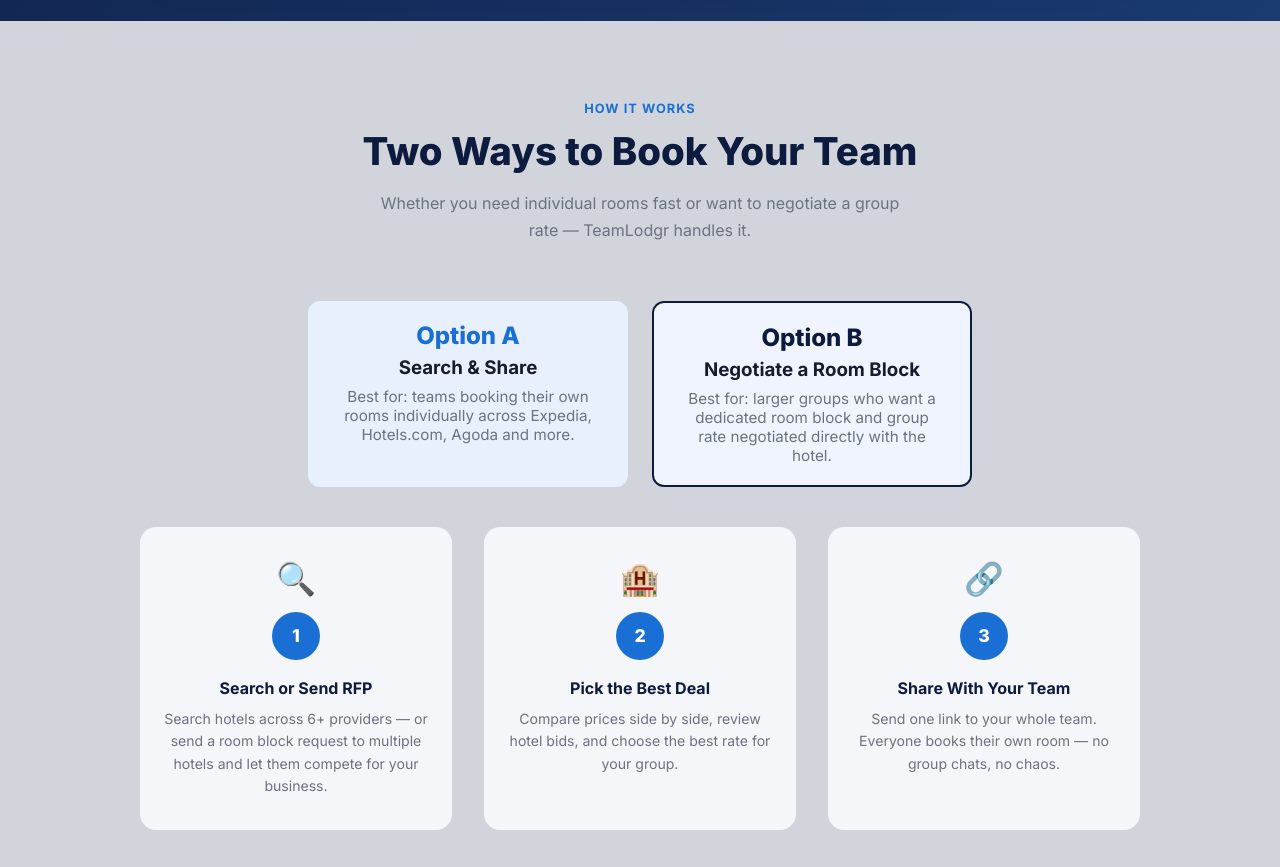
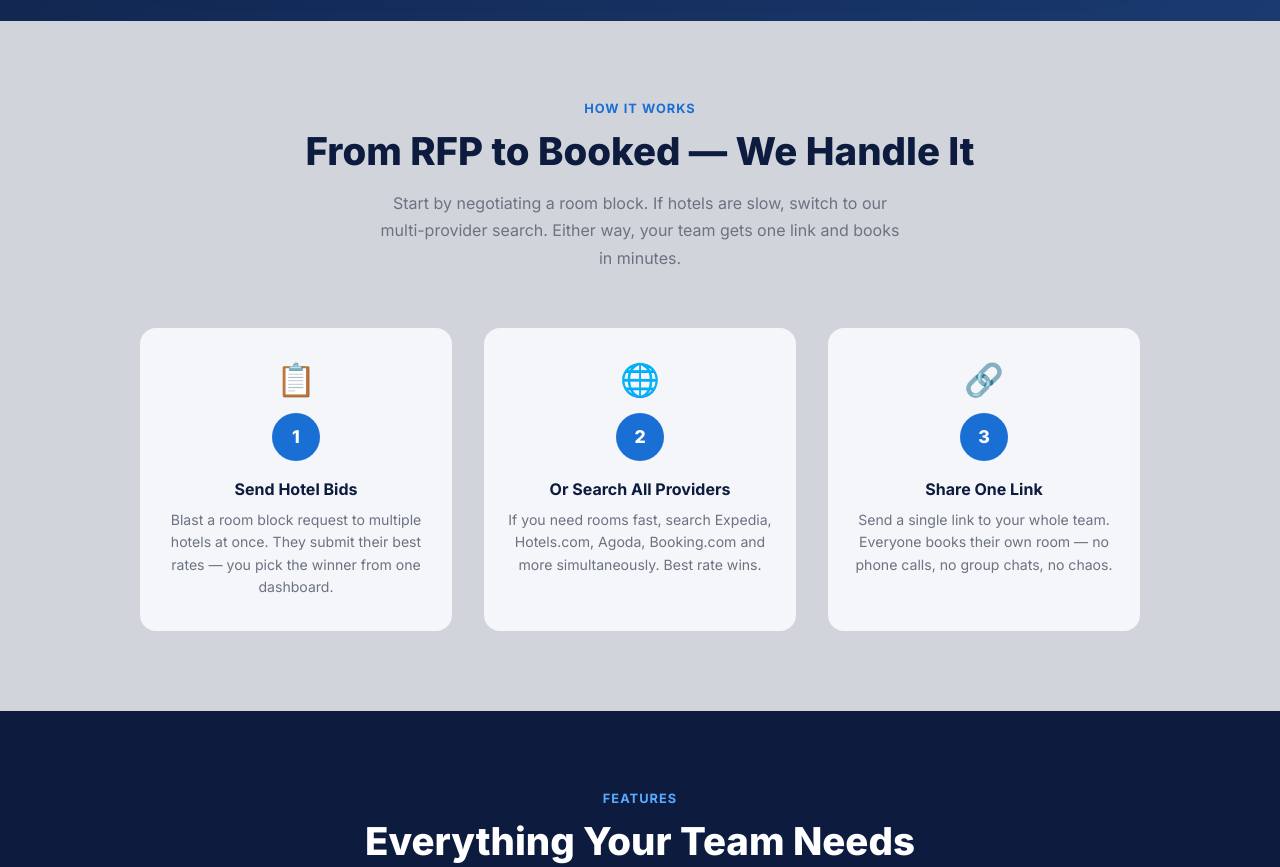
Before and after one commit to gorddickie/teamlodgr, a website: page index.html in a window 1280 px wide. Shown: the part 960-1827 px from the top of the page. Drawn offline with nearby package versions, Linux system fonts and the light colour scheme; a script that the page names is missing.

Commit message:
Homepage: unified all-in-one messaging, RFP-first flow

```diff
--- a/index.html
+++ b/index.html
@@ -493,11 +493,11 @@
 <!-- HERO + SEARCH -->
 <section class="search-section" id="search">
   <div class="hero" style="background:none; padding:40px 0 30px;">
-    <h1>Your Team. One Hotel. <span>Zero Hassle.</span></h1>
-    <p style="font-size:1.1rem; color:var(--muted); margin-top:12px; max-width:600px; margin-left:auto; margin-right:auto;">Search and compare hotels across Expedia, Hotels.com, Agoda and more — or negotiate a group rate directly with hotels. One link, your whole team sorted.</p>
+    <h1>The All-In-One Platform for <span>Group Hotel Bookings</span></h1>
+    <p style="font-size:1.1rem; color:var(--muted); margin-top:12px; max-width:640px; margin-left:auto; margin-right:auto;">Negotiate a room block directly with hotels — or search and compare rates across Expedia, Hotels.com, Agoda and more. Whichever works faster. One link, your whole team sorted.</p>
     <div style="margin-top:16px; display:flex; gap:12px; justify-content:center; flex-wrap:wrap;">
-      <a href="#search" class="btn-primary" style="padding:12px 28px;">Search Hotels →</a>
-      <a href="rfp.html" class="btn-primary" style="padding:12px 28px; background:var(--navy);">Negotiate a Room Block →</a>
+      <a href="rfp.html" class="btn-primary" style="padding:12px 28px;">Get Hotel Bids →</a>
+      <a href="#search" class="btn-primary" style="padding:12px 28px; background:var(--navy);">Search Hotels →</a>
     </div>
 
   </div>
@@ -900,38 +900,26 @@
 <!-- HOW IT WORKS -->
 <section class="how-section" id="how">
   <div class="section-label">How It Works</div>
-  <h2 class="section-title">Two Ways to Book Your Team</h2>
-  <p class="section-sub">Whether you need individual rooms fast or want to negotiate a group rate — TeamLodgr handles it.</p>
-  <div style="display:flex; gap:24px; justify-content:center; flex-wrap:wrap; margin-bottom:40px;">
-    <div style="background:var(--blue-pale); border-radius:12px; padding:20px 28px; max-width:320px; text-align:center;">
-      <div style="font-size:1.5rem; font-weight:800; color:var(--blue); margin-bottom:6px;">Option A</div>
-      <h3 style="margin-bottom:8px;">Search &amp; Share</h3>
-      <p style="color:var(--muted); font-size:0.95rem;">Best for: teams booking their own rooms individually across Expedia, Hotels.com, Agoda and more.</p>
-    </div>
-    <div style="background:#f0f4ff; border-radius:12px; padding:20px 28px; max-width:320px; text-align:center; border:2px solid var(--navy);">
-      <div style="font-size:1.5rem; font-weight:800; color:var(--navy); margin-bottom:6px;">Option B</div>
-      <h3 style="margin-bottom:8px;">Negotiate a Room Block</h3>
-      <p style="color:var(--muted); font-size:0.95rem;">Best for: larger groups who want a dedicated room block and group rate negotiated directly with the hotel.</p>
-    </div>
-  </div>
+  <h2 class="section-title">From RFP to Booked — We Handle It</h2>
+  <p class="section-sub">Start by negotiating a room block. If hotels are slow, switch to our multi-provider search. Either way, your team gets one link and books in minutes.</p>
   <div class="steps">
     <div class="step">
-      <div class="step-icon">🔍</div>
+      <div class="step-icon">📋</div>
       <div class="step-num">1</div>
-      <h3>Search or Send RFP</h3>
-      <p>Search hotels across 6+ providers — or send a room block request to multiple hotels and let them compete for your business.</p>
+      <h3>Send Hotel Bids</h3>
+      <p>Blast a room block request to multiple hotels at once. They submit their best rates — you pick the winner from one dashboard.</p>
     </div>
     <div class="step">
-      <div class="step-icon">🏨</div>
+      <div class="step-icon">🌐</div>
       <div class="step-num">2</div>
-      <h3>Pick the Best Deal</h3>
-      <p>Compare prices side by side, review hotel bids, and choose the best rate for your group.</p>
+      <h3>Or Search All Providers</h3>
+      <p>If you need rooms fast, search Expedia, Hotels.com, Agoda, Booking.com and more simultaneously. Best rate wins.</p>
     </div>
     <div class="step">
       <div class="step-icon">🔗</div>
       <div class="step-num">3</div>
-      <h3>Share With Your Team</h3>
-      <p>Send one link to your whole team. Everyone books their own room — no group chats, no chaos.</p>
+      <h3>Share One Link</h3>
+      <p>Send a single link to your whole team. Everyone books their own room — no phone calls, no group chats, no chaos.</p>
     </div>
   </div>
 </section>
@@ -1027,8 +1015,8 @@
 
 <!-- CTA -->
 <section class="cta-section">
-  <h2>Ready to Book Your Team's Next Trip?</h2>
-  <p>Search across top providers, negotiate a room block, and get your whole team sorted — in minutes.</p>
+  <h2>Ready to Get Your Team Sorted?</h2>
+  <p>Negotiate a room block, search across every major provider, and send one link to your team. All in one place.</p>
   <a href="#search" class="btn-primary" style="font-size:1.05rem; padding: 16px 36px;">Get Started — It's Free</a>
   <a href="rfp.html" class="btn-primary" style="font-size:1.05rem; padding: 16px 36px; background:var(--navy); margin-top:12px; display:inline-block;">Negotiate a Room Block →</a>
 </section>
```
